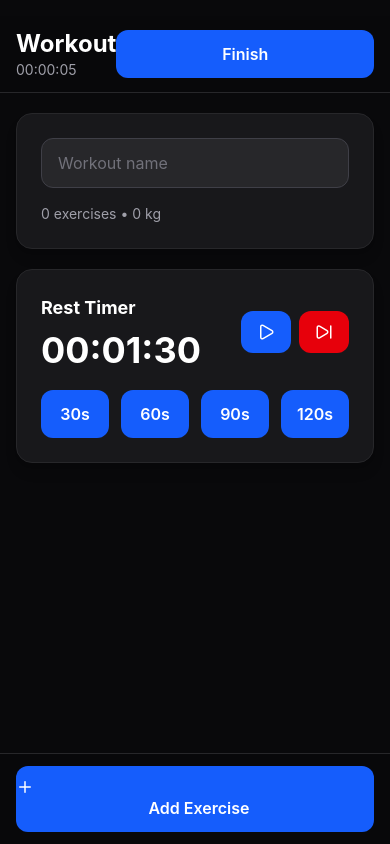
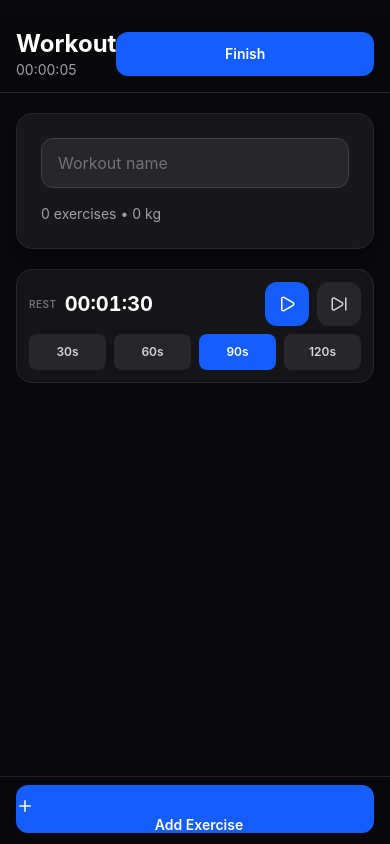
Before and after one commit to ankitsharma1310/workout-tracker, a React (Vite) app: page /workout in a window 390 px wide. Built offline with nearby package versions, Linux system fonts and the light colour scheme.

Commit message:
fix: compact mobile workout controls

```diff
--- a/src/components/rest/RestTimer.tsx
+++ b/src/components/rest/RestTimer.tsx
@@ -1,15 +1,15 @@
 import { useEffect, useMemo } from "react";
-import { Pause, Play, SkipForward } from "lucide-react";
-
-import Card from "../ui/Card";
-import Button from "../ui/Button";
+import {
+  Pause,
+  Play,
+  SkipForward,
+} from "lucide-react";
 
 import { useRestTimerStore } from "../../store/restTimerStore";
 import { useTimer } from "../../hooks/useTimer";
 import { formatDuration } from "../../utils/time";
 
 export default function RestTimer() {
-
   const {
     timer,
     start,
@@ -21,7 +21,6 @@ export default function RestTimer() {
   const now = useTimer();
 
   useEffect(() => {
-
     if (
       timer.running &&
       timer.endAt &&
@@ -29,93 +28,87 @@ export default function RestTimer() {
     ) {
       stop();
     }
-
   }, [now, timer, stop]);
 
   const remaining = useMemo(() => {
-
     if (!timer.running || !timer.endAt) {
       return timer.duration;
     }
 
     return Math.max(
       0,
-      Math.ceil((timer.endAt - now) / 1000),
+      Math.ceil(
+        (timer.endAt - now) / 1000,
+      ),
     );
-
   }, [timer, now]);
 
   const time = formatDuration(remaining);
 
   return (
+    <div className="mb-4 rounded-2xl border border-zinc-800 bg-zinc-900/80 px-3 py-3">
+      <div className="flex items-center gap-2">
+        <div className="min-w-0 flex-1">
+          <div className="flex items-center gap-2">
+            <span className="text-[10px] font-semibold uppercase tracking-wider text-zinc-500">
+              Rest
+            </span>
 
-    <Card>
-
-      <div className="flex items-center justify-between">
-
-        <div>
-
-          <h2 className="text-lg font-bold">
-            Rest Timer
-          </h2>
-
-          <div className="mt-2 text-4xl font-bold">
-            {time}
+            <span className="text-xl font-bold tabular-nums">
+              {time}
+            </span>
           </div>
-
         </div>
 
-        <div className="flex gap-2">
+        <button
+          type="button"
+          onClick={
+            timer.running
+              ? pause
+              : resume
+          }
+          aria-label={
+            timer.running
+              ? "Pause rest timer"
+              : "Resume rest timer"
+          }
+          className="flex h-11 w-11 shrink-0 items-center justify-center rounded-xl bg-blue-600 active:scale-95"
+        >
+          {timer.running ? (
+            <Pause size={18} />
+          ) : (
+            <Play size={18} />
+          )}
+        </button>
 
-          {timer.running ? (
-
-            <Button
-              className="w-auto px-4"
-              onClick={pause}
-            >
-              <Pause size={18} />
-            </Button>
-
-          ) : (
-
-            <Button
-              className="w-auto px-4"
-              onClick={resume}
-            >
-              <Play size={18} />
-            </Button>
-
-          )}
-
-          <Button
-            className="w-auto px-4 bg-red-600 hover:bg-red-700"
-            onClick={stop}
-          >
-            <SkipForward size={18} />
-          </Button>
-
-        </div>
-
+        <button
+          type="button"
+          onClick={stop}
+          aria-label="Skip rest"
+          className="flex h-11 w-11 shrink-0 items-center justify-center rounded-xl bg-zinc-800 text-zinc-300 active:scale-95"
+        >
+          <SkipForward size={18} />
+        </button>
       </div>
 
-      <div className="mt-5 flex gap-3">
-
+      <div className="mt-2 grid grid-cols-4 gap-2">
         {[30, 60, 90, 120].map(sec => (
-
-          <Button
+          <button
             key={sec}
-            className="w-auto px-4"
+            type="button"
             onClick={() => start(sec)}
+            className={[
+              "h-9 rounded-lg text-xs font-semibold",
+              "transition active:scale-95",
+              timer.duration === sec
+                ? "bg-blue-600 text-white"
+                : "bg-zinc-800 text-zinc-300",
+            ].join(" ")}
           >
             {sec}s
-          </Button>
-
+          </button>
         ))}
-
       </div>
-
-    </Card>
-
+    </div>
   );
-
 }
--- a/src/components/workout/ExerciseCard.tsx
+++ b/src/components/workout/ExerciseCard.tsx
@@ -116,7 +116,7 @@ export default function ExerciseCard({
   return (
     <Card
       className={[
-        "p-4",
+        "p-3.5",
         exerciseCompleted
           ? "border border-green-500/70"
           : "",
@@ -131,7 +131,7 @@ export default function ExerciseCard({
               </span>
             )}
 
-            <h2 className="truncate text-lg font-semibold">
+            <h2 className="truncate text-[17px] font-semibold">
               {exercise.name}
             </h2>
           </div>
@@ -222,7 +222,7 @@ export default function ExerciseCard({
 
       <Button
         onClick={addSet}
-        className="mt-3 h-11 w-full"
+        className="mt-2 h-10 w-full text-sm"
       >
         <Plus size={17} />
         <span className="ml-2">
--- a/src/components/workout/SetRow.tsx
+++ b/src/components/workout/SetRow.tsx
@@ -33,63 +33,74 @@ export default function SetRow({
   const [repsText, setRepsText] =
     useState(reps > 0 ? String(reps) : "");
 
+  const [editingWeight, setEditingWeight] =
+    useState(false);
+
+  const [editingReps, setEditingReps] =
+    useState(false);
+
   useEffect(() => {
+    if (!editingWeight) {
       setWeightText(
         weight > 0 ? String(weight) : "",
       );
-  }, [weight]);
+    }
+  }, [weight, editingWeight]);
 
   useEffect(() => {
+    if (!editingReps) {
       setRepsText(
         reps > 0 ? String(reps) : "",
       );
-  }, [reps]);
+    }
+  }, [reps, editingReps]);
 
-  function handleWeightChange(value: string) {
-    setWeightText(value);
-
-    if (value === "") {
-      onWeightChange(0);
-      return;
+  function startWeightEditing() {
+    setEditingWeight(true);
+    setWeightText("");
   }
 
-    const parsed = Number(value);
-
-    if (!Number.isNaN(parsed)) {
-      onWeightChange(parsed);
-    }
+  function startRepsEditing() {
+    setEditingReps(true);
+    setRepsText("");
   }
 
-  function handleRepsChange(value: string) {
-    setRepsText(value);
+  function finishWeightEditing() {
+    setEditingWeight(false);
 
-    if (value === "") {
-      onRepsChange(0);
-      return;
+    const value = Number(weightText);
+
+    onWeightChange(
+      weightText === "" || Number.isNaN(value)
+        ? 0
+        : value,
+    );
   }
 
-    const parsed = Number(value);
+  function finishRepsEditing() {
+    setEditingReps(false);
 
-    if (!Number.isNaN(parsed)) {
-      onRepsChange(parsed);
-    }
+    const value = Number(repsText);
+
+    onRepsChange(
+      repsText === "" || Number.isNaN(value)
+        ? 0
+        : value,
+    );
   }
 
   return (
     <div
       className={[
-        "mb-2",
-        "grid grid-cols-[32px_minmax(0,1fr)_minmax(0,1fr)_44px]",
+        "mb-2 grid",
+        "grid-cols-[34px_minmax(0,1fr)_minmax(0,1fr)_44px]",
         "items-center gap-2",
-        "rounded-xl",
-        completed
-          ? "opacity-60"
-          : "",
+        completed ? "opacity-60" : "",
       ].join(" ")}
     >
       <div
         className={[
-          "flex h-12 w-8 items-center justify-center",
+          "flex h-12 w-[34px] items-center justify-center",
           "rounded-xl text-sm font-semibold",
           completed
             ? "bg-green-600 text-white"
@@ -105,12 +116,11 @@ export default function SetRow({
           inputMode="decimal"
           enterKeyHint="next"
           value={weightText}
-          placeholder="kg"
-          onFocus={e => e.target.select()}
+          placeholder="Weight"
+          onFocus={startWeightEditing}
+          onBlur={finishWeightEditing}
           onChange={e =>
-            handleWeightChange(
-              e.target.value,
-            )
+            setWeightText(e.target.value)
           }
           className="h-12 w-full min-w-0 rounded-xl border border-zinc-700 bg-zinc-800 px-3 pr-10 text-center text-base font-semibold outline-none focus:border-blue-500"
         />
@@ -127,13 +137,12 @@ export default function SetRow({
           enterKeyHint="done"
           value={repsText}
           placeholder="Reps"
-          onFocus={e => e.target.select()}
+          onFocus={startRepsEditing}
+          onBlur={finishRepsEditing}
           onChange={e =>
-            handleRepsChange(
-              e.target.value,
-            )
+            setRepsText(e.target.value)
           }
-          className="h-12 w-full min-w-0 rounded-xl border border-zinc-700 bg-zinc-800 px-3 pr-12 text-center text-base font-semibold outline-none focus:border-blue-500"
+          className="h-12 w-full min-w-0 rounded-xl border border-zinc-700 bg-zinc-800 px-3 pr-10 text-center text-base font-semibold outline-none focus:border-blue-500"
         />
 
         <span className="pointer-events-none absolute right-3 top-1/2 -translate-y-1/2 text-xs text-zinc-500">
@@ -154,7 +163,7 @@ export default function SetRow({
           "rounded-xl transition active:scale-95",
           completed
             ? "bg-green-600"
-            : "bg-zinc-800",
+            : "bg-zinc-800 active:bg-green-600",
         ].join(" ")}
       >
         <Check size={19} />
@@ -164,10 +173,10 @@ export default function SetRow({
         type="button"
         onClick={onDelete}
         aria-label="Delete set"
-        className="col-start-2 flex h-9 w-full items-center justify-center gap-2 rounded-lg text-xs text-zinc-500 active:bg-zinc-800 active:text-red-400"
+        className="col-start-2 flex h-7 items-center justify-center gap-1 text-[11px] text-zinc-600 active:text-red-400"
       >
-        <Trash2 size={14} />
-        Delete set
+        <Trash2 size={13} />
+        Delete
       </button>
     </div>
   );
--- a/src/pages/WorkoutPage.tsx
+++ b/src/pages/WorkoutPage.tsx
@@ -108,7 +108,7 @@ export default function WorkoutPage() {
             </div>
 
             <Button
-              className="w-auto px-5"
+              className="h-11 w-auto px-5 text-sm"
               onClick={finish}
             >
               Finish
@@ -123,7 +123,9 @@ export default function WorkoutPage() {
           <Input
             value={workout.name}
             placeholder="Workout name"
-            onFocus={e => e.target.select()}
+            onFocus={e => {
+              e.currentTarget.select();
+            }}
             onChange={e =>
               setWorkoutName(
                 e.target.value,
@@ -168,11 +170,12 @@ export default function WorkoutPage() {
         onSelect={addSelectedExercise}
       />
 
-      <div className="fixed bottom-0 left-0 right-0 border-t border-zinc-800 bg-zinc-950/95 backdrop-blur">
+      <div className="fixed inset-x-0 bottom-0 z-40 border-t border-zinc-800/80 bg-zinc-950/95 px-4 pt-2 pb-[max(env(safe-area-inset-bottom),8px)] backdrop-blur-xl">
 
-        <div className="mx-auto max-w-md px-4 py-3 pb-[max(env(safe-area-inset-bottom),12px)]">
+        <div className="mx-auto w-full max-w-md">
 
           <Button
+            className="h-12 w-full text-sm"
             onClick={() => setPickerOpen(true)}
           >
             <Plus size={18}/>
```
Lines whose indentation alone changed are shown as unchanged.
